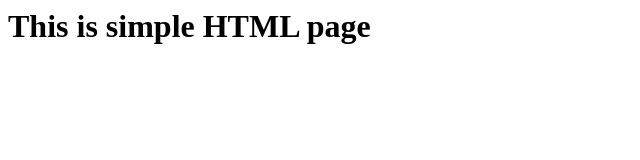
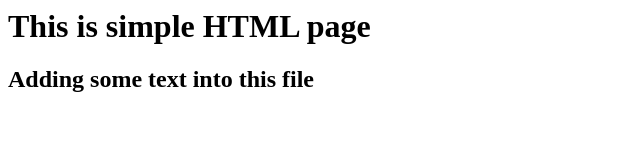
Before and after one commit to cooltechu/ittech, a plain HTML site: page simple.html in a window 1280 px wide. Shown: the whole page, without its empty margins (0-640 px from the left). Drawn offline with Linux system fonts and the light colour scheme.

Commit message:
Adding some text into simple.html file
Here i am adding some text into this file

```diff
--- a/simple.html
+++ b/simple.html
@@ -1,3 +1,5 @@
 <html>
 <h1> This is simple HTML page </h1>
+
+  <h2> Adding some text into this file </h2>
 </html>
```
